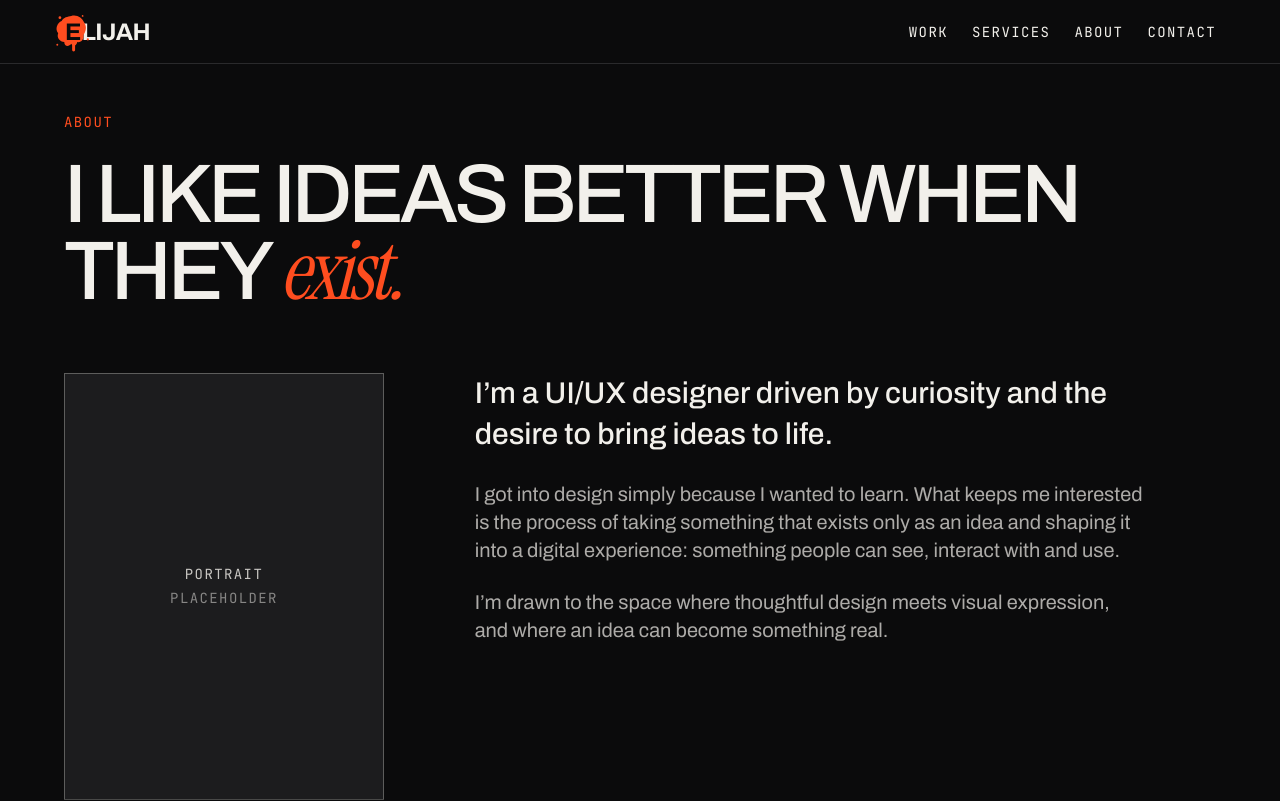
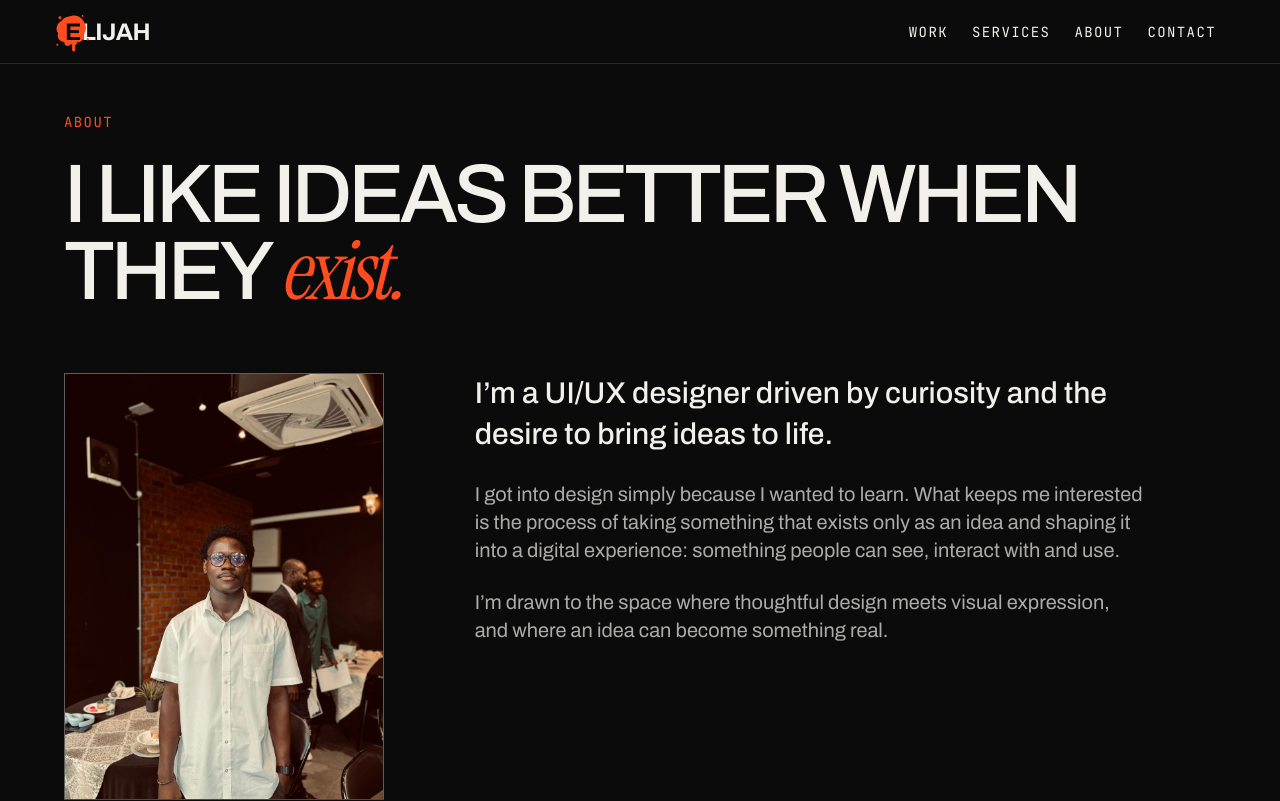
Before and after one commit to JamalOpeyemi/portfolio, a Next.js app: page /about in a window 1280 px wide. Shown: the top 801 px of the page. Built offline with nearby package versions, Linux system fonts and the light colour scheme.

Commit message:
Add portrait to About page

```diff
--- a/app/about/page.tsx
+++ b/app/about/page.tsx
@@ -50,11 +50,15 @@ export default function AboutPage() {
 
         <div className="mt-16 grid gap-10 md:grid-cols-[1fr_2fr]">
           {/* PORTRAIT: placeholder box. Swap for your image (see steps below). */}
-          <RevealBlock className="aspect-[3/4] w-full max-w-xs border border-foreground/30 bg-[#1c1c1e]">
-            <div className="flex h-full flex-col items-center justify-center gap-1 text-center font-mono text-sm uppercase tracking-widest text-foreground/80">
-              <span>Portrait</span>
-              <span className="text-foreground/50">Placeholder</span>
-            </div>
+                    <RevealBlock className="relative aspect-[3/4] w-full max-w-xs overflow-hidden border border-foreground/30 bg-[#1c1c1e]">
+            <Image
+              src="/portrait.jpg"
+              alt="Portrait of Elijah Opeyemi"
+              fill
+              sizes="(min-width: 768px) 320px, 100vw"
+              className="object-cover"
+              priority
+            />
           </RevealBlock>
 
           <div className="max-w-2xl space-y-6 text-lg text-foreground/70 md:text-xl">
```
